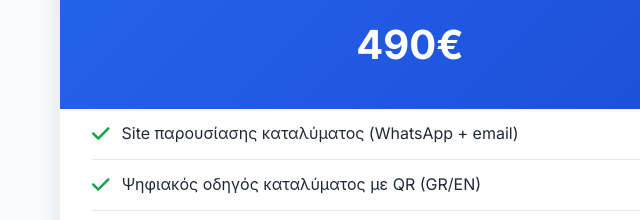
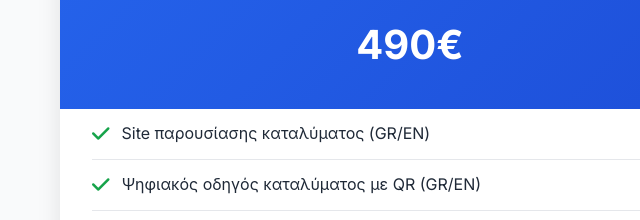
Before and after one commit to tsakonakisj/property-boost, a website built with Vite: page index.html in a window 1280 px wide. Shown: the part 4400-4620 px from the top of the page, 230-870 px from the left. Built offline with nearby package versions, Linux system fonts and the light colour scheme.

Commit message:
Updated index.html

```diff
--- a/index.html
+++ b/index.html
@@ -215,7 +215,7 @@
                     <div class="package-features">
                         <div class="feature">
                             <i class="fas fa-check"></i>
-                            <span>Site παρουσίασης καταλύματος (WhatsApp + email)</span>
+                            <span>Site παρουσίασης καταλύματος (GR/EN)</span>
                         </div>
                         <div class="feature">
                             <i class="fas fa-check"></i>
```
